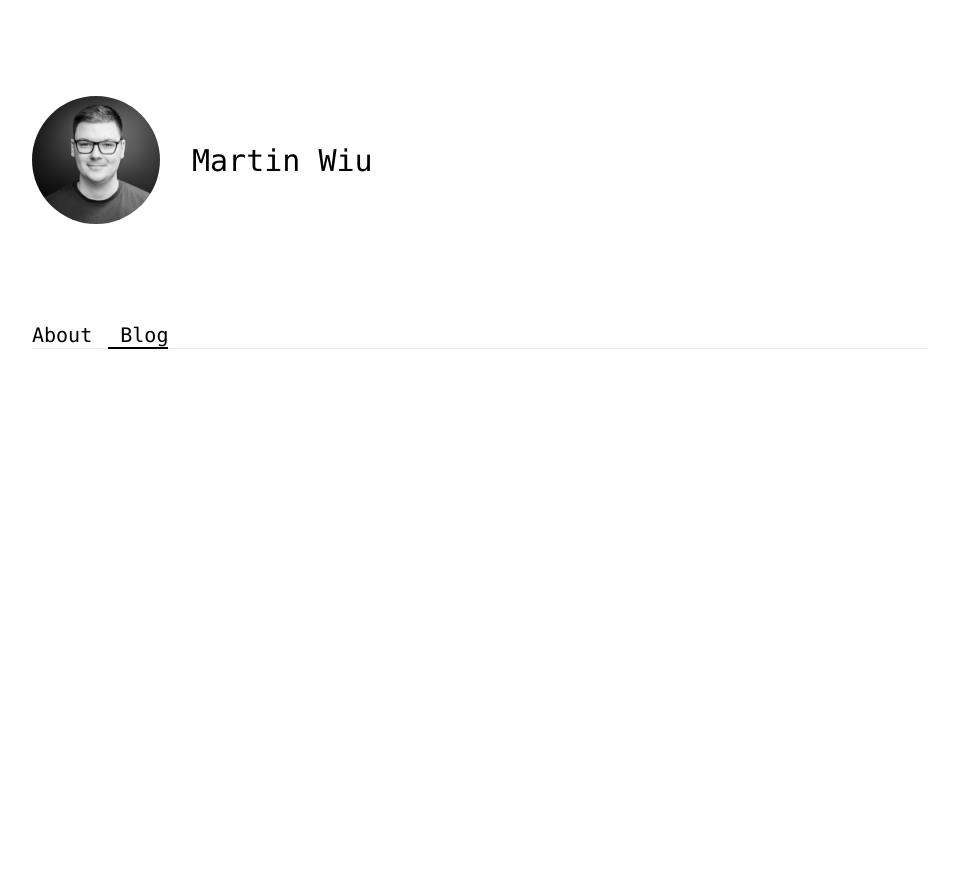
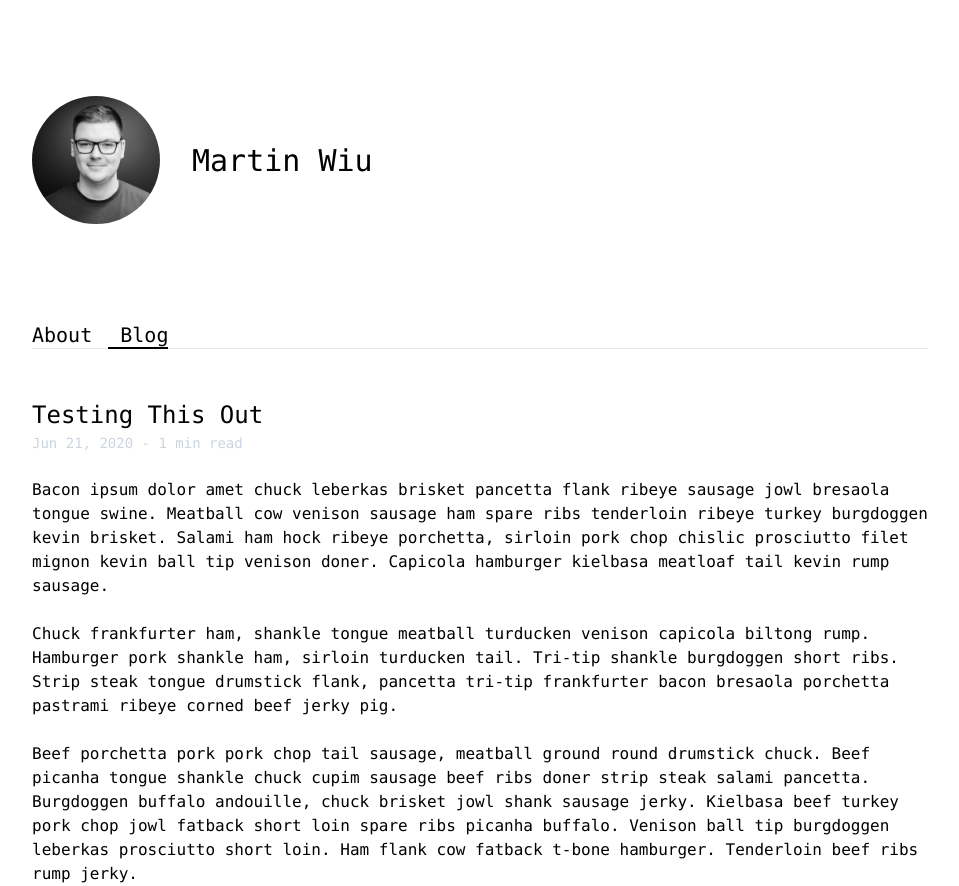
Before and after one commit to wiu753/martinwiu.com, a Nuxt app: page /blog/my-first-blog-post in a window 1280 px wide. Shown: the whole page, without its empty margins (160-1119 px from the left). Before the commit the page ends 800 px from the top, so only its background shows below. Built offline with nearby package versions, Linux system fonts and the light colour scheme; what @tailwindcss/ui would draw is missing.

Commit message:
Add index page for blog post and a temporary test post

```diff
--- /dev/null
+++ b/blog.js
@@ -0,0 +1,10 @@
+export default [
+  {
+    slug: 'my-first-blog-post',
+    title: 'Testing This Out',
+    datePublished: 'Jun 21, 2020',
+    minutesToRead: 1,
+    description:
+      'This is my freaky description that is totally cool. This can be a couple of lines long so I should probably keep writing.'
+  }
+]
--- a/components/Navbar.vue
+++ b/components/Navbar.vue
@@ -14,7 +14,7 @@
         <!-- Mobile menu button. -->
         <div class="flex items-center py-4 sm:hidden">
           <button
-            class="inline-flex items-center justify-center text-gray-400 transition duration-150 ease-in-out rounded-md hover:text-gray-500 hover:bg-gray-100 focus:outline-none focus:bg-gray-100 focus:text-gray-500"
+            class="inline-flex items-center justify-center text-gray-400 transition duration-150 ease-in-out rounded-md hover:text-gray-500 hover:bg-gray-100 focus:bg-gray-100 focus:text-gray-500"
             aria-label="Main menu"
             aria-expanded="false"
             @click="toggleMobileMenu"
@@ -60,14 +60,14 @@
       <div class="text-xl desktop">
         <nuxt-link
           to="/"
-          class="transition border-b-2 border-transparent desktop hover:text-gray-500 focus:outline-none focus:text-gray-500 focus:border-gray-300"
+          class="border-b-2 border-transparent desktop hover:text-gray-500 focus:text-gray-500 focus:border-gray-300"
           exact
         >
           About</nuxt-link
         >
         <nuxt-link
           to="/blog"
-          class="ml-4 transition border-b-2 border-transparent desktop hover:text-gray-500 focus:outline-none focus:text-gray-500 focus:border-gray-300"
+          class="ml-4 border-b-2 border-transparent desktop hover:text-gray-500 focus:text-gray-500 focus:border-gray-300"
         >
           Blog
         </nuxt-link>
@@ -79,14 +79,14 @@
       <div class="pt-2 pb-3">
         <nuxt-link
           to="/"
-          class="block py-2 pl-3 pr-4 text-base text-gray-600 ease-in-out border-l-4 border-transparent mobile hover:text-gray-800 hover:bg-gray-50 hover:border-gray-300 focus:outline-none focus:text-gray-800 focus:bg-gray-50 focus:border-gray-300"
+          class="block py-2 pl-3 pr-4 text-base text-gray-600 border-l-4 border-transparent mobile hover:text-gray-800 hover:bg-gray-50 hover:border-gray-300 focus:text-gray-800 focus:bg-gray-50 focus:border-gray-300"
           exact
         >
           About
         </nuxt-link>
         <nuxt-link
           to="/blog"
-          class="block py-2 pl-3 pr-4 text-base text-gray-600 ease-in-out border-l-4 border-transparent mobile hover:text-gray-800 hover:bg-gray-50 hover:border-gray-300 focus:outline-none focus:text-gray-800 focus:bg-gray-50 focus:border-gray-300"
+          class="block py-2 pl-3 pr-4 text-base text-gray-600 border-l-4 border-transparent mobile hover:text-gray-800 hover:bg-gray-50 hover:border-gray-300 focus:text-gray-800 focus:bg-gray-50 focus:border-gray-300"
         >
           Blog
         </nuxt-link>
@@ -122,7 +122,6 @@ a.mobile.nuxt-link-active {
 
 a.mobile.nuxt-link-active:focus,
 a.mobile.nuxt-link-active:hover {
-  @apply outline-none;
   @apply bg-gray-200;
   @apply border-black;
 }
--- a/pages/blog.vue
+++ /dev/null
@@ -1,5 +0,0 @@
-<template>
-  <div class="max-w-4xl px-4 mt-12 sm:px-0 sm:mx-16 lg:mx-auto">
-    <div>In the works.</div>
-  </div>
-</template>
--- /dev/null
+++ b/pages/blog/index.vue
@@ -0,0 +1,64 @@
+<template>
+  <div class="max-w-4xl px-4 mt-12 sm:px-0 sm:mx-16 lg:mx-auto">
+    <div v-for="post in blog" :key="post.slug" class="mb-10">
+      <nuxt-link :to="'/blog/' + post.slug">
+        <h1 class="text-2xl">{{ post.title }}</h1>
+        <span class="text-sm text-gray-400"
+          >{{ post.datePublished }} - {{ post.minutesToRead }} min to read</span
+        >
+      </nuxt-link>
+      <p class="mt-2">{{ post.description }}</p>
+    </div>
+
+    <div class="flex justify-between text-2xl">
+      <button
+        class="p-4 mr-4 border-transparent start desktop hover:text-gray-500 focus:text-gray-500 focus:border-gray-300"
+        :class="index === 5 ? 'invisible' : ''"
+        @click="paginate(-5)"
+      >
+        &lt;
+      </button>
+
+      <button
+        class="p-4 border-transparent desktop hover:text-gray-500 focus:text-gray-500 focus:border-gray-300"
+        :class="index >= amountOfPosts ? 'invisible' : ''"
+        @click="paginate(5)"
+      >
+        &gt;
+      </button>
+    </div>
+  </div>
+</template>
+
+<script>
+import blog from '@/blog'
+
+export default {
+  data() {
+    return {
+      index: 5
+    }
+  },
+
+  computed: {
+    blog() {
+      const arr = []
+      for (let i = this.index - 5; i < blog.length; i++) {
+        if (i < this.index) {
+          arr.push(blog[i])
+        }
+      }
+      return arr
+    },
+    amountOfPosts() {
+      return blog.length
+    }
+  },
+
+  methods: {
+    paginate(num) {
+      this.index += num
+    }
+  }
+}
+</script>
--- /dev/null
+++ b/pages/blog/my-first-blog-post.vue
@@ -0,0 +1,57 @@
+<template>
+  <blog-post>
+    <template v-slot:title>{{ post.title }}</template>
+    <template v-slot:info>
+      <span>{{ post.datePublished }} - {{ post.minutesToRead }} min read</span>
+    </template>
+    <template v-slot:body>
+      <p>
+        Bacon ipsum dolor amet chuck leberkas brisket pancetta flank ribeye
+        sausage jowl bresaola tongue swine. Meatball cow venison sausage ham
+        spare ribs tenderloin ribeye turkey burgdoggen kevin brisket. Salami ham
+        hock ribeye porchetta, sirloin pork chop chislic prosciutto filet mignon
+        kevin ball tip venison doner. Capicola hamburger kielbasa meatloaf tail
+        kevin rump sausage.
+      </p>
+      <p>
+        Chuck frankfurter ham, shankle tongue meatball turducken venison
+        capicola biltong rump. Hamburger pork shankle ham, sirloin turducken
+        tail. Tri-tip shankle burgdoggen short ribs. Strip steak tongue
+        drumstick flank, pancetta tri-tip frankfurter bacon bresaola porchetta
+        pastrami ribeye corned beef jerky pig.
+      </p>
+      <p>
+        Beef porchetta pork pork chop tail sausage, meatball ground round
+        drumstick chuck. Beef picanha tongue shankle chuck cupim sausage beef
+        ribs doner strip steak salami pancetta. Burgdoggen buffalo andouille,
+        chuck brisket jowl shank sausage jerky. Kielbasa beef turkey pork chop
+        jowl fatback short loin spare ribs picanha buffalo. Venison ball tip
+        burgdoggen leberkas prosciutto short loin. Ham flank cow fatback t-bone
+        hamburger. Tenderloin beef ribs rump jerky.
+      </p>
+    </template>
+  </blog-post>
+</template>
+
+<script>
+import BlogPost from '@/components/BlogPost'
+import blog from '@/blog'
+
+export default {
+  components: {
+    BlogPost
+  },
+
+  data() {
+    return {
+      slug: 'my-first-blog-post'
+    }
+  },
+
+  computed: {
+    post() {
+      return blog.find((obj) => obj.slug === this.slug)
+    }
+  }
+}
+</script>
--- a/pages/index.vue
+++ b/pages/index.vue
@@ -1,12 +1,12 @@
 <template>
   <main class="max-w-4xl px-4 mt-12 sm:px-0 sm:mx-16 lg:mx-auto">
-    <p>
+    <p class="mb-6">
       Hey there! My name is Martin Wiu, I'm a Norwegian web developer studying
       software engineering. In my free time I'm either lifting weights or
       working on a coding project. I also like reading books about finance and
       self-improvement.
     </p>
-    <p class="mt-7">
+    <p>
       I have work experience with Vue, Laravel and MySQL but I'm transitioning
       into Node, Express and MongoDB. If you want to know some more details
       about me I have a document that I frequently update
```
